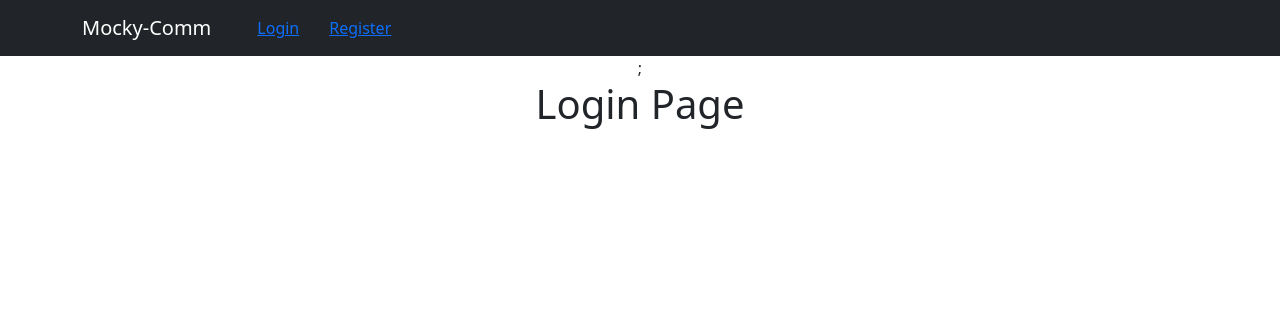
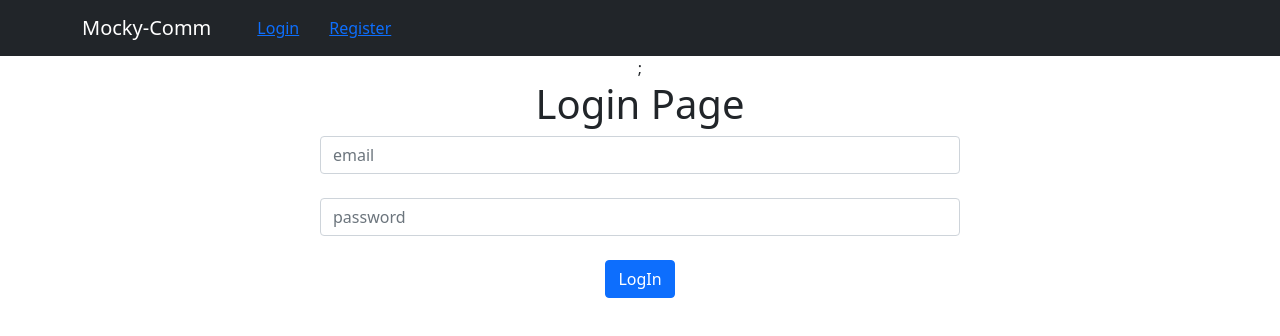
Before and after one commit to mua-wallace/mockyEcommerceSite, a React (Create React App) app in the folder mocky-dashboard/: page /login in a window 1280 px wide. Shown: the top 336 px of the page. Built offline with nearby package versions, Linux system fonts and the light colour scheme.

Commit message:
modified and integrated lo gIn and backend

```diff
--- a/mocky-dashboard/src/Header.js
+++ b/mocky-dashboard/src/Header.js
@@ -1,12 +1,11 @@
 import { Navbar, Nav, Container, NavDropdown } from "react-bootstrap";
-import { Link, useHistory } from 'react-router-dom';
+import { Link, useHistory } from "react-router-dom";
 function Header() {
-    let user = JSON.parse(localStorage.getItem('user-info'));
-    const history =useHistory();
-    function logout() {
+  let user = JSON.parse(localStorage.getItem("user-info"));
+  const history = useHistory();
+  function logOut() {
     localStorage.clear();
-        history.push('/register');
-
+    history.push("/register");
   }
   return (
     <div>
@@ -14,31 +13,28 @@
         <Container>
           <Navbar.Brand href="#home">Mocky-Comm</Navbar.Brand>
           <Nav className="me-auto navbar_wrapper">
-                        {
-                            localStorage.getItem('user-info') ?
+            {localStorage.getItem("user-info") ? (
               <>
                 <Link to="/add">Add Products</Link>
                 <Link to="/update">Update Products</Link>
               </>
-                                :
+            ) : (
               <>
                 <Link to="/login">Login</Link>
                 <Link to="/register">Register</Link>
               </>
-                        }
-
+            )}
           </Nav>
-                    { localStorage.getItem('user-info')?
+          {localStorage.getItem("user-info") ? (
             <Nav>
               <NavDropdown title={user && user.name}>
-                            <NavDropdown.Item onClick={logout}>Logout</NavDropdown.Item>
+                <NavDropdown.Item onClick={logOut}>Logout</NavDropdown.Item>
               </NavDropdown>
             </Nav>
-                    : null
-                    }
+          ) : null}
         </Container>
       </Navbar>
     </div>
-    )
+  );
 }
 export default Header;
--- a/mocky-dashboard/src/Login.js
+++ b/mocky-dashboard/src/Login.js
@@ -1,18 +1,42 @@
-import React, { useEffect } from 'react';
+import React, { useEffect, useState } from 'react';
 import { useHistory } from 'react-router-dom';
 import Header from "./Header";
 
-function LogIn() {
+ function LogIn() {
+    const [email, setEmail] = useState("");
+    const [password, setPassword] = useState("");
     const history = useHistory();
     useEffect(() => {
         if (localStorage.getItem('user-info')) {
             history.push("/add")
         }
-    })
+    });
+    async function login() {
+        let item ={email, password};
+        let result = await fetch("http://localhost:8000/api/login", {
+            method:'POST',
+            body:JSON.stringify(item),
+            headers:{
+                "Content-Type":'application/json',
+                "Accept": 'application/json'
+            }
+        })
+        result = await result.json();
+        console.warn(result);
+        localStorage.setItem('user-info', JSON.stringify(result));
+        history.push("/add");
+    }
     return (
         <div>
             <Header />;
             <h1>Login Page</h1>
+            <div  className="col-sm-6 offset-sm-3">
+                <input type="text" onChange={(e) => setEmail(e.target.value)} className="form-control" placeholder="email" />
+                <br />
+                <input type="password" onChange={(e) => setPassword(e.target.value)} className="form-control" placeholder="password" />
+                <br />
+                <button className="btn btn-primary" onClick={login}>LogIn</button>
+            </div>
         </div>
     )
 }
```
Also changed, not shown: mocky-dashboard/src/App.js (line endings or trailing spaces), 2 other files (tests, documents, lock files or other folders). Lines whose indentation alone changed are shown as unchanged.
